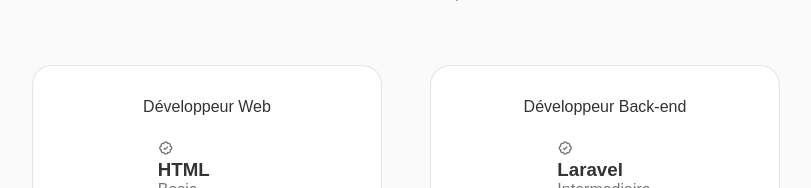
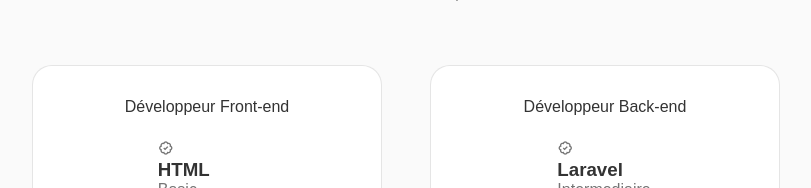
Before and after one commit to rovertnet/mon_portfolio, a React (Create React App) app: page / in a window 1280 px wide. Shown: the part 1503-1691 px from the top of the page, without its empty margins (234-1045 px from the left). Built offline with nearby package versions, Linux system fonts and the light colour scheme.

Commit message:
un autre comite

```diff
--- a/src/composants/competences/Frontend.jsx
+++ b/src/composants/competences/Frontend.jsx
@@ -4,7 +4,7 @@
 const Frontend = () => {
   return (
     <div className="skills_content">
-        <h3 className="skills_title">Développeur Web</h3>
+        <h3 className="skills_title">Développeur Front-end</h3>
         <div className="skills_box">
             <div className="skills_group">
                 <div className="skills_data">
--- a/src/composants/competences/competence.css
+++ b/src/composants/competences/competence.css
@@ -22,6 +22,6 @@
 }
 .skills_group{
     display: grid;
-    align-items: flex-end;
+    align-items: flex-start;
     row-gap: 1rem;
 }
```
